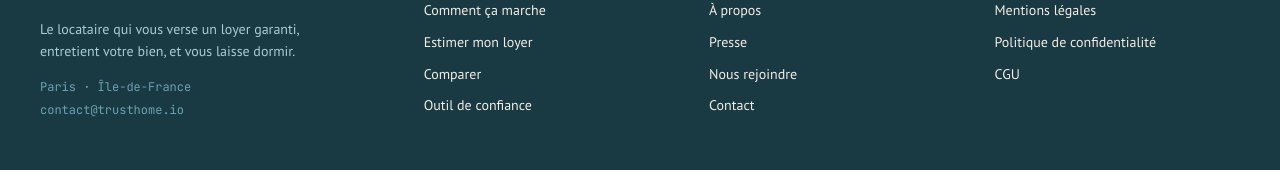
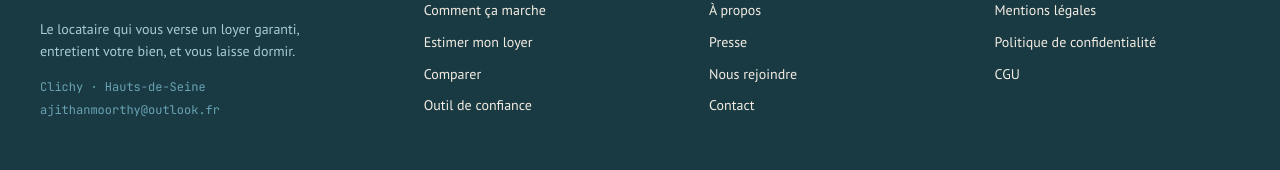
Before and after one commit to Trusthome-io/website, a Next.js app: page / in a window 1280 px wide. Shown: the part 10493-10663 px from the top of the page. Built offline with nearby package versions, Linux system fonts and the light colour scheme.

Commit message:
fix: update footer location to Clichy and correct contact email
Co-authored-by: Copilot <223556219+Copilot@users.noreply.github.com>

```diff
--- a/src/components/layout/footer.tsx
+++ b/src/components/layout/footer.tsx
@@ -108,7 +108,7 @@ export function Footer() {
                 fontFamily: "var(--font-jetbrains-mono)",
               }}
             >
-              Paris · Île-de-France
+              Clichy · Hauts-de-Seine
             </p>
             <p
               style={{
@@ -118,7 +118,7 @@ export function Footer() {
                 fontFamily: "var(--font-jetbrains-mono)",
               }}
             >
-              contact@trusthome.io
+              ajithanmoorthy@outlook.fr
             </p>
           </div>
 
```
